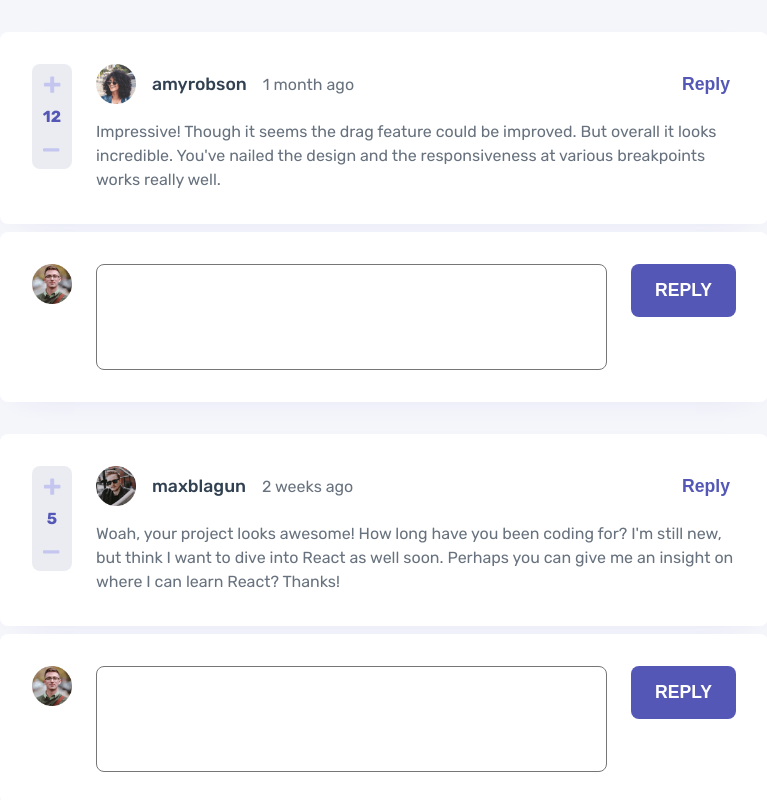
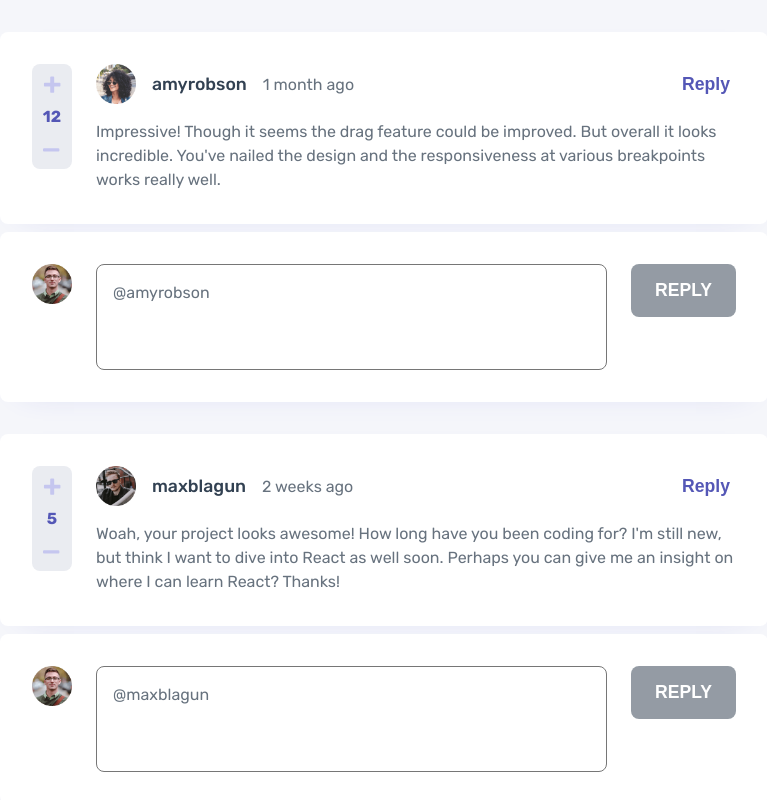
Before and after one commit to simoneclr/fm-comments-section, a React (Create React App) app: page / in a window 1280 px wide. Shown: the top 800 px of the page, without its empty margins (256-1023 px from the left). Built offline with nearby package versions, Linux system fonts and the light colour scheme.

Commit message:
Improve logic in reply form

```diff
--- a/src/index.css
+++ b/src/index.css
@@ -66,6 +66,12 @@ body {
 	background-color: var(--moderate-blue);
 	padding: 1rem 1.5rem;
 	border-radius: .5rem;
+}
+
+.btn-primary:disabled {
+	cursor: initial;
+	background-color: var(--grayish-blue);
+	opacity: .7;
 }
 
 /* COMMENTS */
--- a/src/views/comments/AddCommentForm.js
+++ b/src/views/comments/AddCommentForm.js
@@ -1,6 +1,6 @@
 import React, { useState } from "react";
 import { useDispatch, useSelector } from "react-redux";
-import { addComment } from "../../store/comments/commentsSlice";
+import { addComment, selectCommentById } from "../../store/comments/commentsSlice";
 
 import { selectLoggedUser, selectUserById } from "../../store/users/usersSlice";
 
@@ -10,13 +10,23 @@ function AddCommentForm({parentId}) {
 
 	const user = useSelector(state => selectUserById(state, loggedUserId))
 
+	const parent = useSelector(state => selectCommentById(state, parentId))
+
+	// Static text showing the username the user is replying to
+	const renderedParentName = "@" + parent.user + " "
+
 	// State variable that controls the textarea
 	const [content, setContent] = useState("")
 
 	const dispatch = useDispatch()
 
 	const onContentChange = (e) => {
-		setContent(e.target.value)
+		let text = (e.target.value)
+
+		// Remove the static parent name from the text area value before updating state
+		text = text.slice(renderedParentName.length)
+
+		setContent(text)
 	}
 
 	const onSubmit = (e) => {
@@ -31,10 +41,11 @@ function AddCommentForm({parentId}) {
 		<form className="comment-card add-comment-form" onSubmit={onSubmit}>
 			<img src={user.image.png} alt="" className="comment-picture"/>
 
-			<textarea name="commentContent" value={content} onChange={onContentChange} rows="3">
+			<textarea name="commentContent" value={renderedParentName + content}
+								onChange={onContentChange} rows="3">
 			</textarea>
 
-			<button type="submit" className="btn btn-primary">Reply</button>
+			<button type="submit" className="btn btn-primary" disabled={content.length <= 0}>Reply</button>
 		</form>
 	)
 }
```
